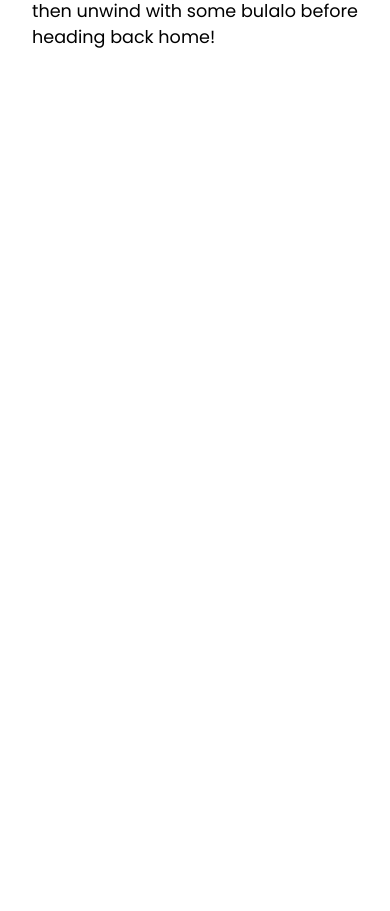
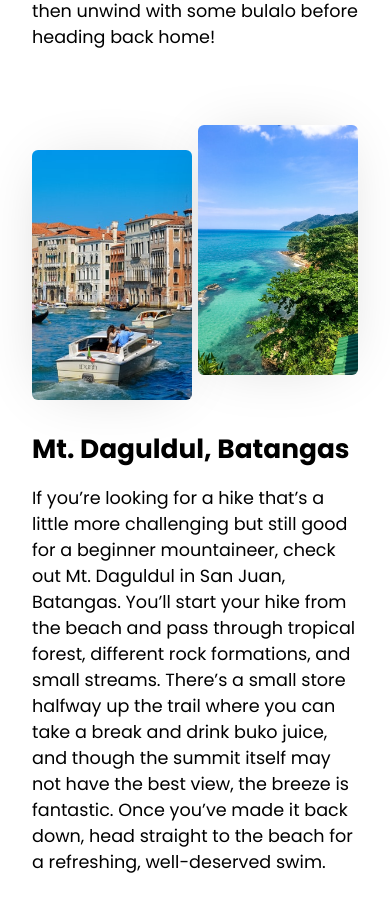
Before and after one commit to Caovandah/Tour-Travel-Project, a React (Create React App) app: page / in a window 390 px wide. Shown: the part 1820-2731 px from the top of the page. Before the commit the page ends 1934 px from the top, so only its background shows below. Built offline with nearby package versions, Linux system fonts and the light colour scheme.

Commit message:
Upload: Dynamic Destination

```diff
--- a/src/components/destination/Destination.js
+++ b/src/components/destination/Destination.js
@@ -1,8 +1,9 @@
+import DestinationData from './DestinationData';
+import './DestinationStyles.css';
 import Mountain1 from '~/assets/1.jpg';
 import Mountain2 from '~/assets/2.jpg';
-import Mountain3 from '~/assets/3.jpg';
-import Mountain4 from '~/assets/4.jpg';
-import './DestinationStyles.css';
+import Mountain3 from '~/assets/5.jpg';
+import Mountain4 from '~/assets/8.jpg';
 
 const Destination = () => {
     return (
@@ -10,24 +11,21 @@
             <h1>Popular Destinations</h1>
             <p>Tours give you the opportunity to see a lot, within a time trame</p>
 
-            <div className="first-des">
-                <div className="des-text">
-                    <h2>Taal Volcano, Batangas</h2>
-                    <p>
-                        One of the most iconic views in Luzon, Mt. Taal boasts a volcano inside a lake inside an island.
-                        If you fancy a closer look, the hike up to the crater is a mere 45 minutes, and is easy enough
-                        for beginners. Guides will assist you most of the way, and you’ll see the peculiar environment
-                        found on an active volcano, including volcanic rocks and steam vents. The hike can be dusty and
-                        hot, so plan for an early morning trip, and then unwind with some bulalo before heading back
-                        home!
-                    </p>
-                </div>
+            <DestinationData
+                className="first-des"
+                heading="Taal Volcano, Batangas"
+                text="One of the most iconic views in Luzon, Mt. Taal boasts a volcano inside a lake inside an island. If you fancy a closer look, the hike up to the crater is a mere 45 minutes, and is easy enough for beginners. Guides will assist you most of the way, and you’ll see the peculiar environment found on an active volcano, including volcanic rocks and steam vents. The hike can be dusty and hot, so plan for an early morning trip, and then unwind with some bulalo before heading back home!"
+                img1={Mountain1}
+                img2={Mountain2}
+            />
 
-                <div className="image">
-                    <img alt="img" src={Mountain1} />
-                    <img alt="img" src={Mountain2} />
-                </div>
-            </div>
+            <DestinationData
+                className="first-des-reverse"
+                heading="Mt. Daguldul, Batangas"
+                text="If you’re looking for a hike that’s a little more challenging but still good for a beginner mountaineer, check out Mt. Daguldul in San Juan, Batangas. You’ll start your hike from the beach and pass through tropical forest, different rock formations, and small streams. There’s a small store halfway up the trail where you can take a break and drink buko juice, and though the summit itself may not have the best view, the breeze is fantastic. Once you’ve made it back down, head straight to the beach for a refreshing, well-deserved swim."
+                img1={Mountain3}
+                img2={Mountain4}
+            />
         </div>
     );
 };
--- a/src/components/destination/DestinationData.js
+++ b/src/components/destination/DestinationData.js
@@ -0,0 +1,22 @@
+import { Component } from 'react';
+import './DestinationStyles.css';
+
+class DestinationData extends Component {
+    render() {
+        return (
+            <div className={this.props.className}>
+                <div className="des-text">
+                    <h2>{this.props.heading}</h2>
+                    <p>{this.props.text}</p>
+                </div>
+
+                <div className="image">
+                    <img alt="img" src={this.props.img1} />
+                    <img alt="img" src={this.props.img2} />
+                </div>
+            </div>
+        );
+    }
+}
+
+export default DestinationData;
--- a/src/components/destination/DestinationStyles.css
+++ b/src/components/destination/DestinationStyles.css
@@ -8,6 +8,14 @@
 
 .first-des {
     display: flex;
+    align-items: center;
+    justify-content: space-between;
+    margin-top: 4.5rem;
+}
+
+.first-des-reverse {
+    display: flex;
+    flex-direction: row-reverse;
     align-items: center;
     justify-content: space-between;
     margin-top: 4.5rem;
@@ -56,6 +64,12 @@
         margin-top: 2.5rem;
     }
 
+    .first-des-reverse {
+        display: flex;
+        flex-direction: column-reverse;
+        margin-top: 4.5rem;
+    }
+
     .des-text {
         width: 100%;
     }
```
